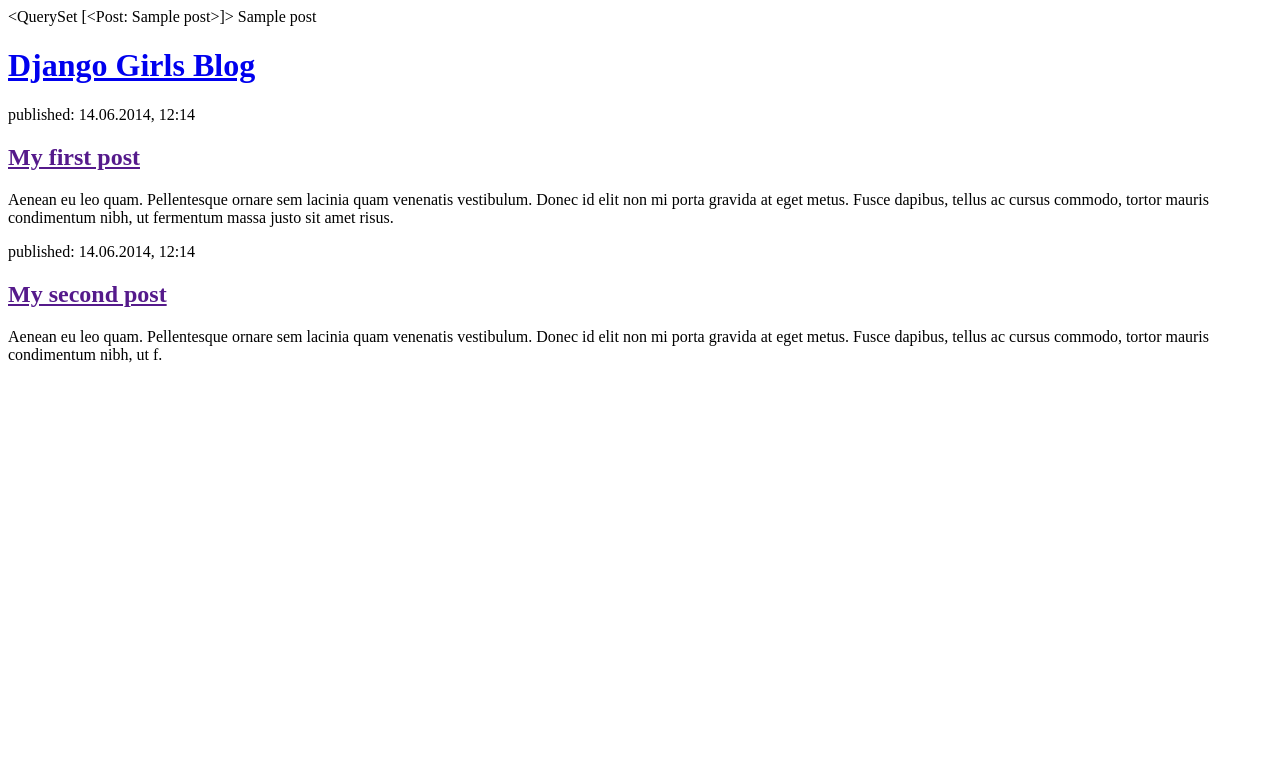
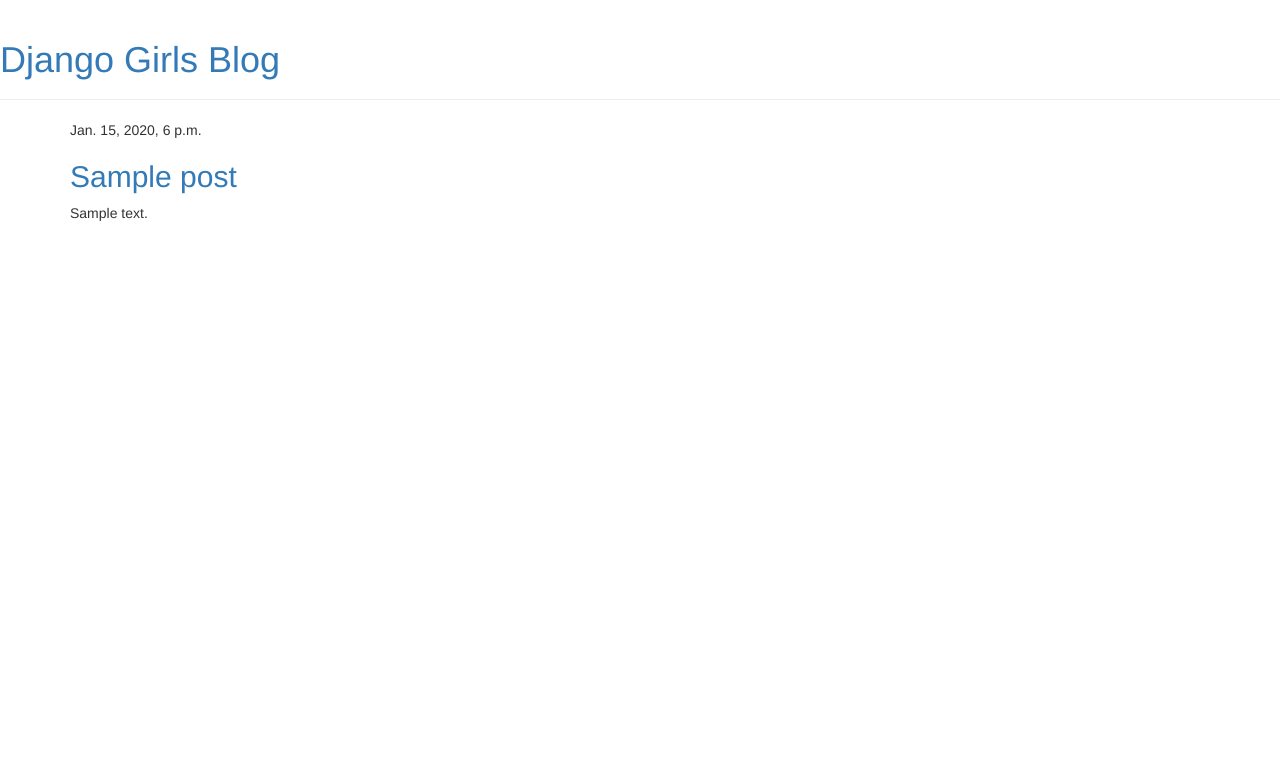
Before and after one commit to YaruTsai/django-first-blog, a Django app: template blog/templates/blog/post_list.html in a window 1280 px wide. Shown: the top 783 px of the page. Run offline with Django 3.2, Linux system fonts and the light colour scheme; the template is opened without the code that fills it: values that come from a table or form of the project are taken from there, others are empty; tables that the repository leaves empty hold one stand-in row (values such as "Sample post"); some libraries are stand-ins or nearby versions.

Commit message:
trainning

```diff
--- /dev/null
+++ b/blog/templates/blog/base.html
@@ -0,0 +1,23 @@
+{% load static %}
+<html>
+	    <head>
+		            <title>Django Girls blog</title>
+			            <link rel="stylesheet" href="//maxcdn.bootstrapcdn.com/bootstrap/3.2.0/css/bootstrap.min.css">
+				            <link rel="stylesheet" href="//maxcdn.bootstrapcdn.com/bootstrap/3.2.0/css/bootstrap-theme.min.css">
+					            <link href='//fonts.googleapis.com/css?family=Lobster&subset=latin,latin-ext' rel='stylesheet' type='text/css'>
+						            <link rel="stylesheet" href="{% static 'css/blog.css' %}">
+							        </head>
+								    <body>
+    <div class="page-header">
+	            <h1><a href="/">Django Girls Blog</a></h1>
+		        </div>
+			    <div class="content container">
+				            <div class="row">
+						                <div class="col-md-8">
+									            {% block content %}
+										                {% endblock %}
+												            </div>
+													            </div>
+														        </div>
+								    </body>
+</html>
--- a/blog/templates/blog/post_list.html
+++ b/blog/templates/blog/post_list.html
@@ -1,12 +1,20 @@
 <html>
 	    <head>
-		            <title>Django Girls blog</title>
+		            <title>Django Girls blog22</title>
 			        </head>
 				    <body>
-{{ posts }}
-{% for post in posts %}
-    {{ post }}
-{% endfor %}
+{% extends 'blog/base.html' %}
+{% block content %}
+    {% for post in posts %}
+            <div class="post">
+		                <div class="date">
+					                {{ post.published_date }}
+							            </div>
+								                <h2><a href="">{{ post.title }}</a></h2>
+										            <p>{{ post.text|linebreaksbr }}</p>
+											            </div>
+												        {% endfor %}
+													{% endblock %}
 					            <div>
 							                <h1><a href="/">Django Girls Blog</a></h1>
 									        </div>
```
